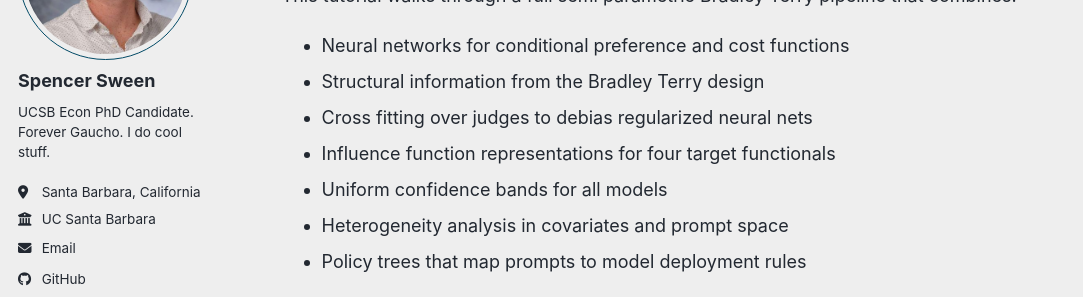
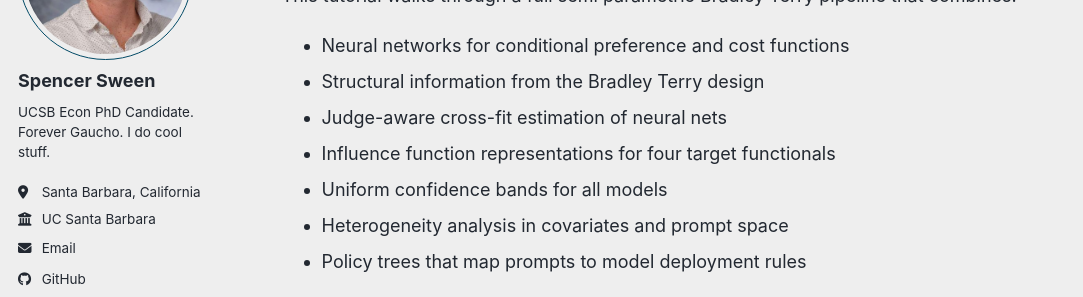
Before and after one commit to spencersween/spencersween.github.io, a Jekyll site: the page built from _aiprojects/semi-parametric-bradley-terry.md, in a window 1280 px wide and 900 px high. Shown: the part 214-511 px from the top of the window, without its empty margins (0-1083 px from the left). Built offline with Jekyll 4.4.1, drawn with Linux system fonts in a browser that asks for light colours; a script bundle is joined from its source files by our own code; library files that are not in the unit come from our copies.

Commit message:
Update terminology for cross-fitting description

```diff
--- a/_aiprojects/semi-parametric-bradley-terry.md
+++ b/_aiprojects/semi-parametric-bradley-terry.md
@@ -10,7 +10,7 @@ This tutorial walks through a full semi parametric Bradley Terry pipeline that c
 
 - Neural networks for conditional preference and cost functions
 - Structural information from the Bradley Terry design
-- Cross fitting over judges to debias regularized neural nets
+- Judge-aware cross-fit estimation of neural nets
 - Influence function representations for four target functionals
 - Uniform confidence bands for all models
 - Heterogeneity analysis in covariates and prompt space
```
